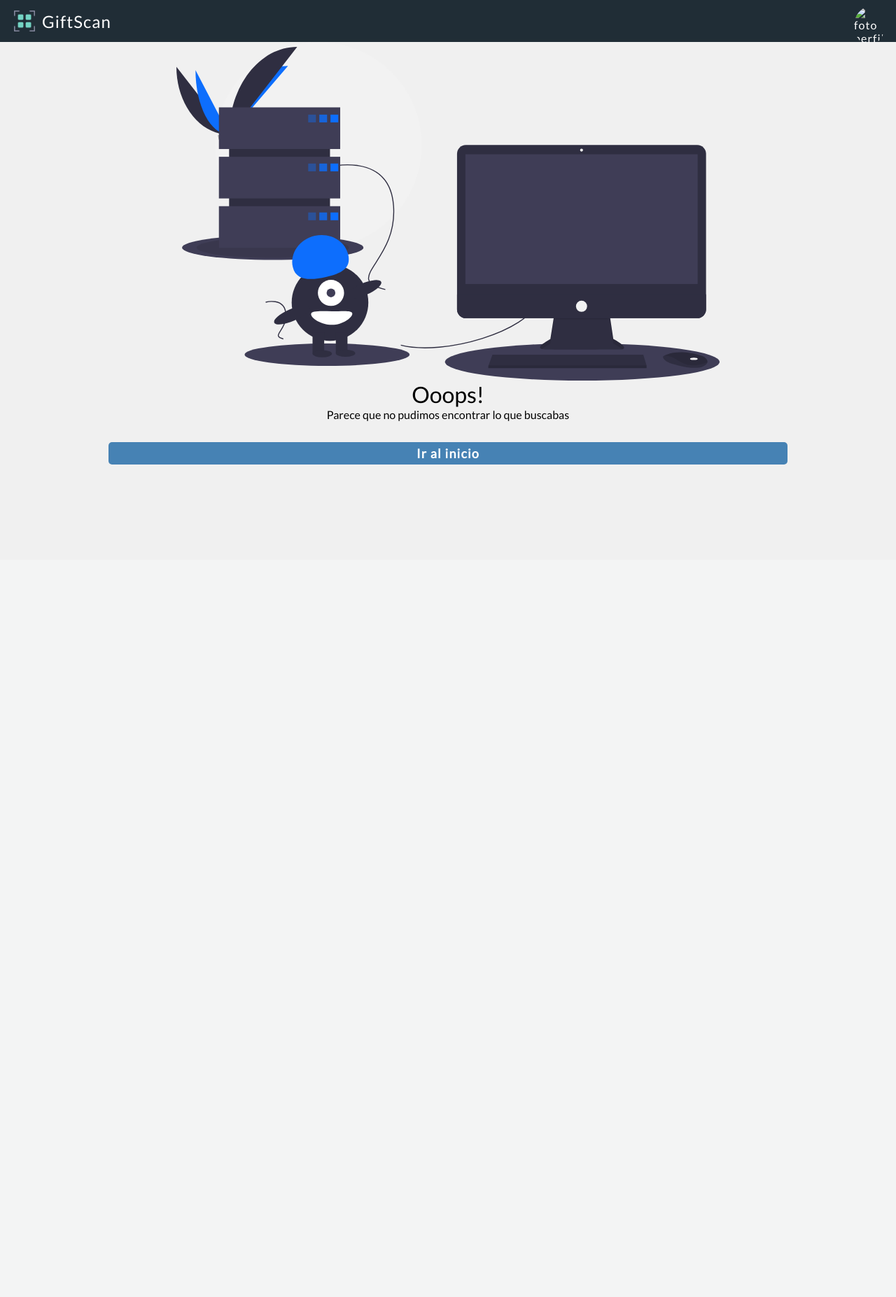
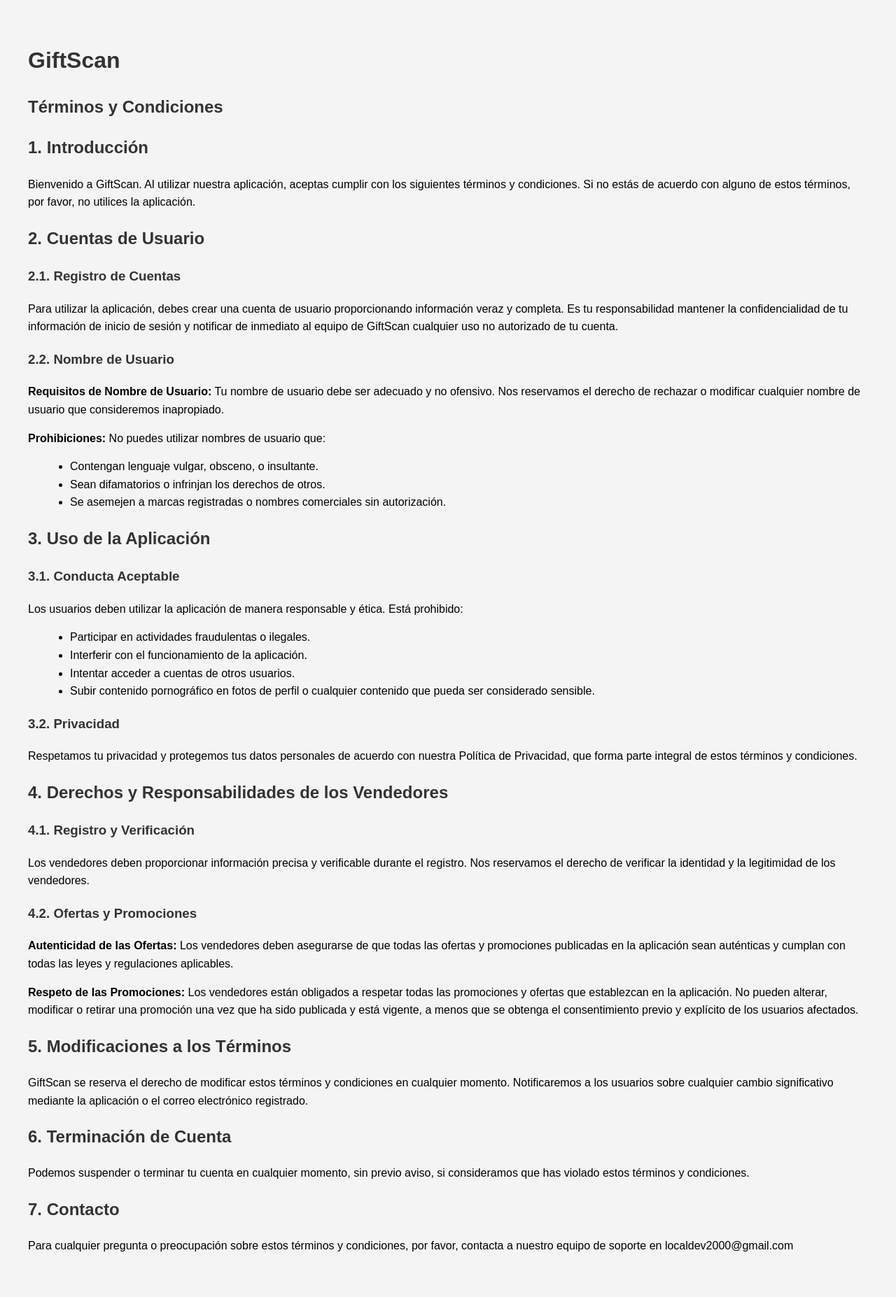
Before and after one commit to Adonai0101/new-login-flask, a Flask app: page /tyc/ in a window 1280 px wide. Shown: the whole page at 70% size. Before the commit the page ends 664 px from the top, so only its background shows below. Run offline with Flask 3, Linux system fonts and the light colour scheme; the visitor is signed in with stand-in values (Sample User, id 1).

Commit message:
agregaron tyc

```diff
--- a/app.py
+++ b/app.py
@@ -17,6 +17,7 @@
 from routes.scaner import scaner
 from routes.tickets import tickets
 from routes.canjes import canjes
+from routes.tyc import tyc
 
 #Base de datos
 from db import mongo
@@ -77,6 +78,7 @@
 app.register_blueprint(scaner, url_prefix='/scaner')
 app.register_blueprint(tickets, url_prefix='/tickets')
 app.register_blueprint(canjes, url_prefix='/canjes')
+app.register_blueprint(tyc, url_prefix='/tyc')
 
 
 @app.route('/')
--- /dev/null
+++ b/routes/tyc.py
@@ -0,0 +1,7 @@
+from flask import Blueprint,render_template,session,json,jsonify,request
+
+tyc = Blueprint('tyc',__name__)
+
+@tyc.route('/')
+def tyc_page():
+    return render_template('tyc/tyc.html')
--- a/templates/index.html
+++ b/templates/index.html
@@ -2,6 +2,9 @@
 <html>
 
 <head>
+
+    <meta charset="UTF-8">
+    <meta name="viewport" content="width=device-width, initial-scale=1.0">
     <title>Login with Google</title>
     <!-- Incluir la biblioteca de Firebase (versiones compatibles con navegadores) -->
     <script src="https://www.gstatic.com/firebasejs/9.6.1/firebase-app-compat.js"></script>
@@ -57,7 +60,7 @@
                         Inicia con Google
                     </button>
 
-                    <a class="tyc" href="/"> Términos y condiciones</a>
+                    <a class="tyc" href="/tyc"> Términos y condiciones</a>
                 </section>
 
 
--- /dev/null
+++ b/templates/tyc/tyc.html
@@ -0,0 +1,107 @@
+<!DOCTYPE html>
+<html lang="es">
+<head>
+    <meta charset="UTF-8">
+    <meta name="viewport" content="width=device-width, initial-scale=1.0">
+    <link rel="icon" href="{{ url_for('static', filename='img/favicon.ico') }}" type="image/x-icon">
+    <title>Términos y Condiciones</title>
+    <style>
+        body {
+            font-family: Arial, sans-serif;
+            line-height: 1.6;
+            margin: 20px;
+            padding: 20px;
+            background-color: #f4f4f4;
+        }
+        h1, h2, h3 {
+            color: #333;
+        }
+        p {
+            margin: 0 0 15px;
+        }
+        section {
+            margin-bottom: 20px;
+        }
+        ul {
+            margin: 0 0 15px 20px;
+        }
+    </style>
+</head>
+<body>
+    <header>
+        <h1>GiftScan</h1>
+        <h2>Términos y Condiciones</h2>
+    </header>
+
+    <main>
+        <section>
+            <h2>1. Introducción</h2>
+            <p>Bienvenido a GiftScan. Al utilizar nuestra aplicación, aceptas cumplir con los siguientes términos y condiciones. Si no estás de acuerdo con alguno de estos términos, por favor, no utilices la aplicación.</p>
+        </section>
+
+        <section>
+            <h2>2. Cuentas de Usuario</h2>
+            <article>
+                <h3>2.1. Registro de Cuentas</h3>
+                <p>Para utilizar la aplicación, debes crear una cuenta de usuario proporcionando información veraz y completa. Es tu responsabilidad mantener la confidencialidad de tu información de inicio de sesión y notificar de inmediato al equipo de GiftScan cualquier uso no autorizado de tu cuenta.</p>
+            </article>
+            <article>
+                <h3>2.2. Nombre de Usuario</h3>
+                <p><strong>Requisitos de Nombre de Usuario:</strong> Tu nombre de usuario debe ser adecuado y no ofensivo. Nos reservamos el derecho de rechazar o modificar cualquier nombre de usuario que consideremos inapropiado.</p>
+                <p><strong>Prohibiciones:</strong> No puedes utilizar nombres de usuario que:</p>
+                <ul>
+                    <li>Contengan lenguaje vulgar, obsceno, o insultante.</li>
+                    <li>Sean difamatorios o infrinjan los derechos de otros.</li>
+                    <li>Se asemejen a marcas registradas o nombres comerciales sin autorización.</li>
+                </ul>
+            </article>
+        </section>
+
+        <section>
+            <h2>3. Uso de la Aplicación</h2>
+            <article>
+                <h3>3.1. Conducta Aceptable</h3>
+                <p>Los usuarios deben utilizar la aplicación de manera responsable y ética. Está prohibido:</p>
+                <ul>
+                    <li>Participar en actividades fraudulentas o ilegales.</li>
+                    <li>Interferir con el funcionamiento de la aplicación.</li>
+                    <li>Intentar acceder a cuentas de otros usuarios.</li>
+                    <li>Subir contenido pornográfico en fotos de perfil o cualquier contenido que pueda ser considerado sensible.</li>
+                </ul>
+            </article>
+            <article>
+                <h3>3.2. Privacidad</h3>
+                <p>Respetamos tu privacidad y protegemos tus datos personales de acuerdo con nuestra Política de Privacidad, que forma parte integral de estos términos y condiciones.</p>
+            </article>
+        </section>
+
+        <section>
+            <h2>4. Derechos y Responsabilidades de los Vendedores</h2>
+            <article>
+                <h3>4.1. Registro y Verificación</h3>
+                <p>Los vendedores deben proporcionar información precisa y verificable durante el registro. Nos reservamos el derecho de verificar la identidad y la legitimidad de los vendedores.</p>
+            </article>
+            <article>
+                <h3>4.2. Ofertas y Promociones</h3>
+                <p><strong>Autenticidad de las Ofertas:</strong> Los vendedores deben asegurarse de que todas las ofertas y promociones publicadas en la aplicación sean auténticas y cumplan con todas las leyes y regulaciones aplicables.</p>
+                <p><strong>Respeto de las Promociones:</strong> Los vendedores están obligados a respetar todas las promociones y ofertas que establezcan en la aplicación. No pueden alterar, modificar o retirar una promoción una vez que ha sido publicada y está vigente, a menos que se obtenga el consentimiento previo y explícito de los usuarios afectados.</p>
+            </article>
+        </section>
+
+        <section>
+            <h2>5. Modificaciones a los Términos</h2>
+            <p>GiftScan se reserva el derecho de modificar estos términos y condiciones en cualquier momento. Notificaremos a los usuarios sobre cualquier cambio significativo mediante la aplicación o el correo electrónico registrado.</p>
+        </section>
+
+        <section>
+            <h2>6. Terminación de Cuenta</h2>
+            <p>Podemos suspender o terminar tu cuenta en cualquier momento, sin previo aviso, si consideramos que has violado estos términos y condiciones.</p>
+        </section>
+
+        <section>
+            <h2>7. Contacto</h2>
+            <p>Para cualquier pregunta o preocupación sobre estos términos y condiciones, por favor, contacta a nuestro equipo de soporte en localdev2000@gmail.com</p>
+        </section>
+    </main>
+</body>
+</html>
```
